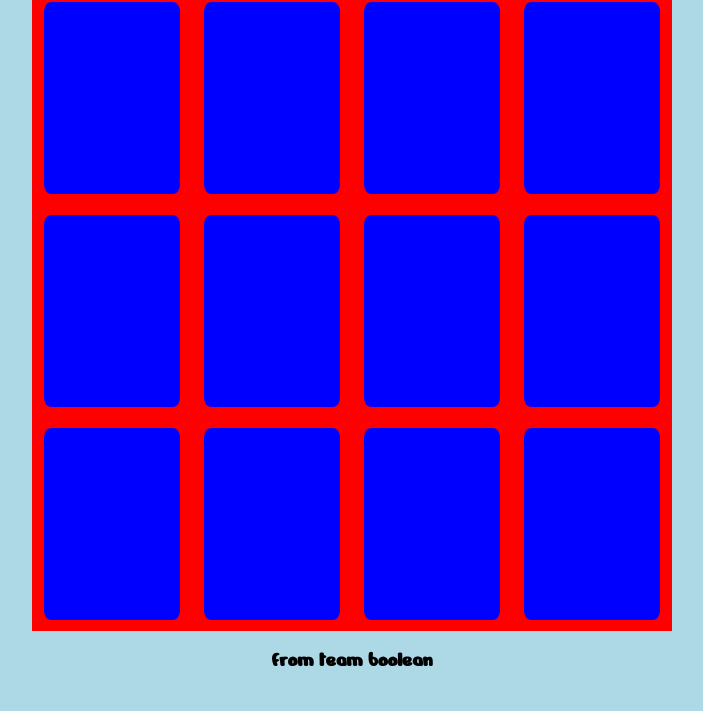
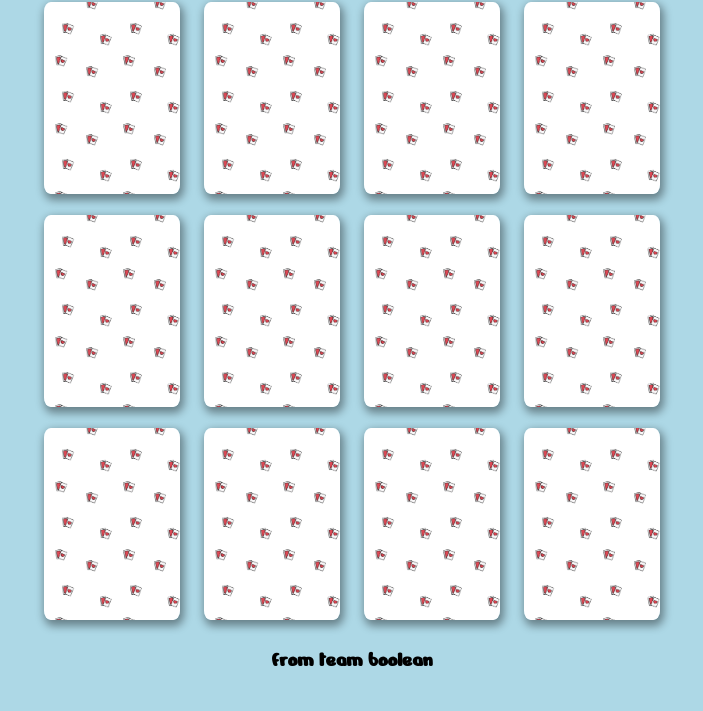
Before and after one commit to TommasoBorsatti/html-css-memory, a plain HTML site: page index.html in a window 1280 px wide. Shown: the part 89-800 px from the top of the page, without its empty margins (288-991 px from the left). Drawn offline with Linux system fonts and the light colour scheme.

Commit message:
Aggiunto background pattern alle carte; Aggiunta box-shadow alle carte

```diff
--- a/css/style.css
+++ b/css/style.css
@@ -20,7 +20,6 @@ main .main-container {
   margin:auto;
   width: 50%;
   height:80vh;
-  background-color: #fff;
 }
 
 .main-container .row{
@@ -32,17 +31,18 @@ main .main-container {
   float: left;
   width: calc(100% / 4 );
   height: 100%;
-  background-color: red;
 }
 
 .card{
   position: relative;
   top: 5%;
   border-radius: 5%;
-  background-color: blue;
+  background-image: url(../img/pattern.png);
+  background-size: contain;
   height: 90%;
   width: 85%;
   margin:auto;
+  box-shadow: 2px 4px 8px 2px rgba(0, 0, 0, 0.4)
 
 }
 
```
